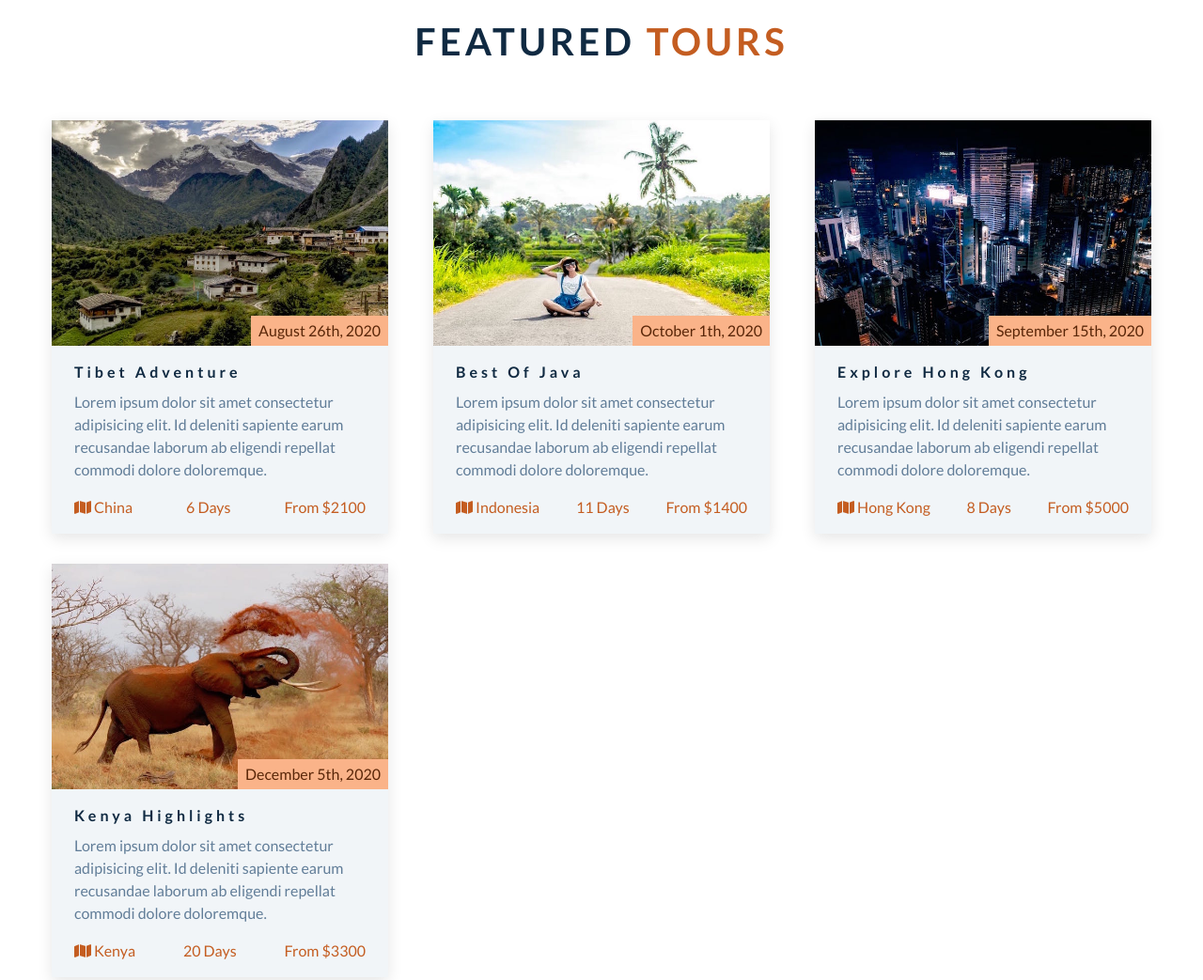
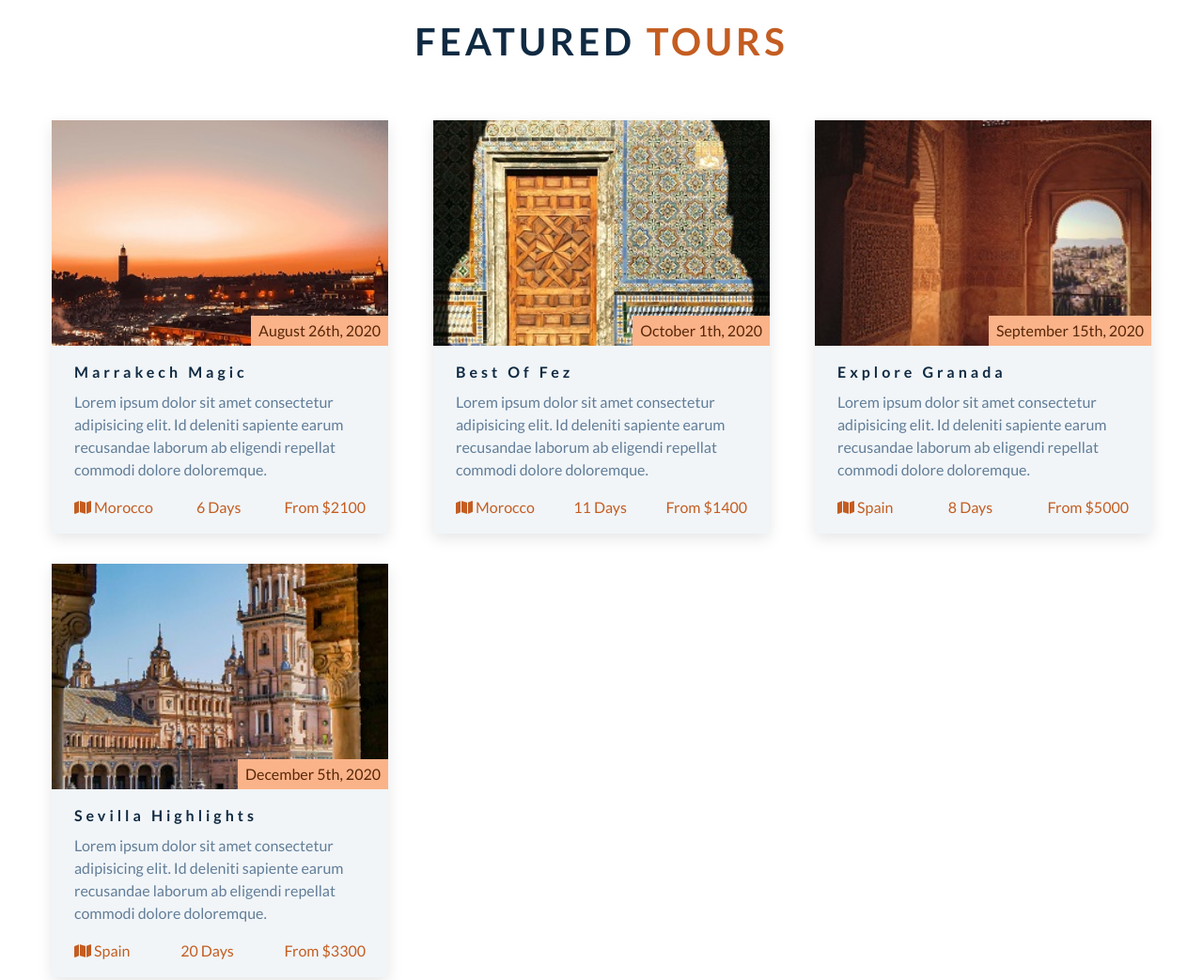
Before and after one commit to Farahcodes/Andalusia-Travel-tour, a plain HTML site: page index.html in a window 1280 px wide. Shown: the part 1880-2923 px from the top of the page at 94% size. Drawn offline with Linux system fonts and the light colour scheme.

Commit message:
updated tours

```diff
--- a/index.html
+++ b/index.html
@@ -188,12 +188,12 @@
       <!-- single tour -->
       <article class="tour-card">
         <div class="tour-img-container">
-          <img src="./images/tour-1.jpeg" class="tour-img" alt="" />
+          <img src="./images/discover1.jpg" class="tour-img" alt="" />
           <p class="tour-date">august 26th, 2020</p>
         </div>
         <!-- tour info -->
         <div class="tour-info">
-          <h4>tibet adventure</h4>
+          <h4>Marrakech Magic</h4>
           <p>
             Lorem ipsum dolor sit amet consectetur adipisicing elit. Id
             deleniti sapiente earum recusandae laborum ab eligendi repellat
@@ -203,7 +203,7 @@
             <p>
               <span>
                 <i class="fas fa-map"></i>
-                china
+                Morocco
               </span>
             </p>
             <p>6 days</p>
@@ -215,12 +215,12 @@
       <!-- single tour -->
       <article class="tour-card">
         <div class="tour-img-container">
-          <img src="./images/tour-2.jpeg" class="tour-img" alt="" />
+          <img src="./images/discover2.jpg" class="tour-img" alt="" />
           <p class="tour-date">october 1th, 2020</p>
         </div>
         <!-- tour info -->
         <div class="tour-info">
-          <h4>best of java</h4>
+          <h4>best of Fez</h4>
           <p>
             Lorem ipsum dolor sit amet consectetur adipisicing elit. Id
             deleniti sapiente earum recusandae laborum ab eligendi repellat
@@ -230,7 +230,7 @@
             <p>
               <span>
                 <i class="fas fa-map"></i>
-                indonesia
+                Morocco
               </span>
             </p>
             <p>11 days</p>
@@ -242,12 +242,12 @@
       <!-- single tour -->
       <article class="tour-card">
         <div class="tour-img-container">
-          <img src="./images/tour-3.jpeg" class="tour-img" alt="" />
+          <img src="./images/discover3.jpg" class="tour-img" alt="" />
           <p class="tour-date">september 15th, 2020</p>
         </div>
         <!-- tour info -->
         <div class="tour-info">
-          <h4>explore hong kong</h4>
+          <h4>explore Granada</h4>
           <p>
             Lorem ipsum dolor sit amet consectetur adipisicing elit. Id
             deleniti sapiente earum recusandae laborum ab eligendi repellat
@@ -257,7 +257,7 @@
             <p>
               <span>
                 <i class="fas fa-map"></i>
-                hong kong
+                Spain
               </span>
             </p>
             <p>8 days</p>
@@ -269,12 +269,12 @@
       <!-- single tour -->
       <article class="tour-card">
         <div class="tour-img-container">
-          <img src="./images/tour-4.jpeg" class="tour-img" alt="" />
+          <img src="./images/discover4.jpg" class="tour-img" alt="" />
           <p class="tour-date">december 5th, 2020</p>
         </div>
         <!-- tour info -->
         <div class="tour-info">
-          <h4>kenya highlights</h4>
+          <h4>Sevilla highlights</h4>
           <p>
             Lorem ipsum dolor sit amet consectetur adipisicing elit. Id
             deleniti sapiente earum recusandae laborum ab eligendi repellat
@@ -284,7 +284,7 @@
             <p>
               <span>
                 <i class="fas fa-map"></i>
-                kenya
+                Spain
               </span>
             </p>
             <p>20 days</p>
```
